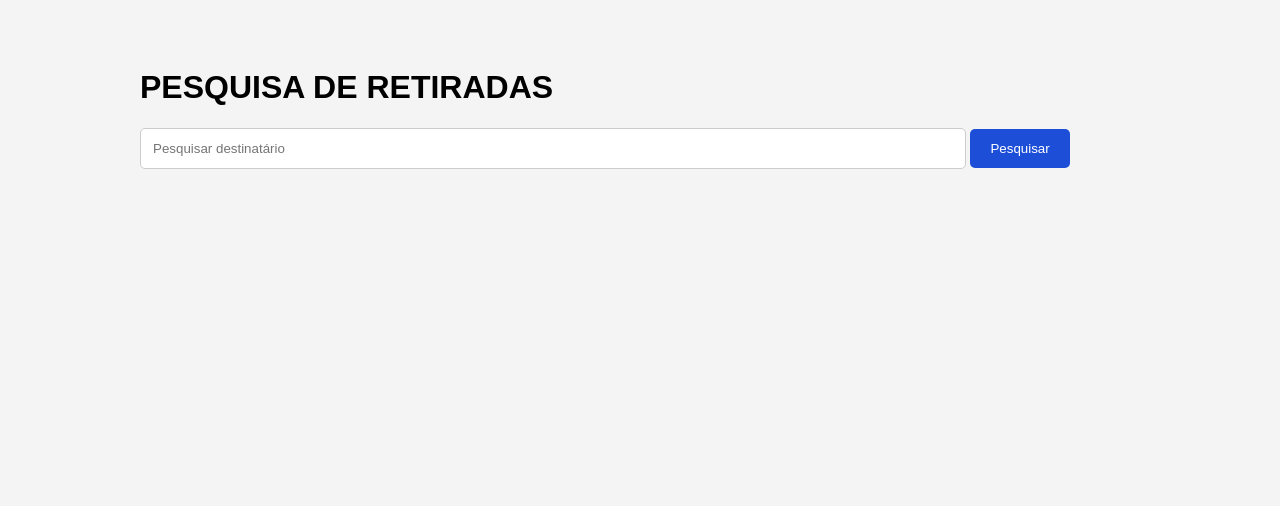
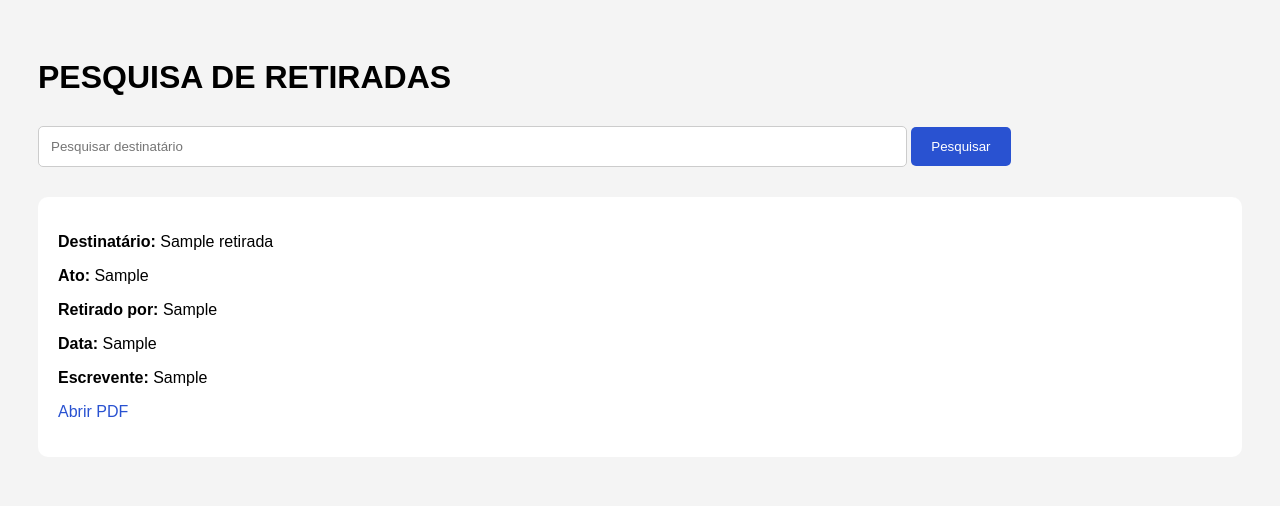
Before and after one commit to puntax23-svg/retiradas-cartorio, a Flask app: page /pesquisa in a window 1280 px wide. Shown: the top 506 px of the page. Run offline with Flask 3, Linux system fonts and the light colour scheme; tables that the repository leaves empty hold one stand-in row (values such as "Sample post").

Commit message:
Update pesquisa.html

```diff
--- a/templates/pesquisa.html
+++ b/templates/pesquisa.html
@@ -5,19 +5,38 @@
 
     <meta charset="UTF-8">
 
-    <title>Pesquisa</title>
+    <title>Pesquisa de Retiradas</title>
 
     <style>
 
         body{
             font-family: Arial;
             background: #f4f4f4;
-            padding: 40px;
+            padding: 30px;
         }
 
-        .container{
-            max-width: 1000px;
-            margin: auto;
+        h1{
+            margin-bottom: 30px;
+        }
+
+        form{
+            margin-bottom: 30px;
+        }
+
+        input{
+            width: 70%;
+            padding: 12px;
+            border: 1px solid #ccc;
+            border-radius: 5px;
+        }
+
+        button{
+            padding: 12px 20px;
+            background: #2952d1;
+            color: white;
+            border: none;
+            border-radius: 5px;
+            cursor: pointer;
         }
 
         .card{
@@ -25,31 +44,11 @@
             padding: 20px;
             margin-bottom: 20px;
             border-radius: 10px;
-            box-shadow: 0 0 5px rgba(0,0,0,0.1);
-        }
-
-        input{
-            width: 80%;
-            padding: 12px;
-            border: 1px solid #ccc;
-            border-radius: 5px;
-        }
-
-        button{
-            padding: 12px 20px;
-            background: #1d4ed8;
-            color: white;
-            border: none;
-            border-radius: 5px;
-            cursor: pointer;
         }
 
         a{
-            display: inline-block;
-            margin-top: 10px;
+            color: #2952d1;
             text-decoration: none;
-            color: #1d4ed8;
-            font-weight: bold;
         }
 
     </style>
@@ -58,18 +57,15 @@
 
 <body>
 
-    <div class="container">
+    <h1>PESQUISA DE RETIRADAS</h1>
 
-        <h1>
-            PESQUISA DE RETIRADAS
-        </h1>
-
-        <form method="GET">
+    <form action="/pesquisa" method="GET">
 
         <input
             type="text"
             name="termo"
             placeholder="Pesquisar destinatário"
+            value="{{ termo }}"
         >
 
         <button type="submit">
@@ -78,46 +74,34 @@
 
     </form>
 
-        <br><br>
-
-        {% for r in retiradas %}
+    {% for item in dados %}
 
     <div class="card">
 
-            <b>PROTOCOLO:</b>
-            {{ r[0] }}
-            <br><br>
+        <p><b>Destinatário:</b> {{ item[1] }}</p>
 
-            <b>DESTINATÁRIO:</b>
-            {{ r[1] }}
-            <br><br>
+        <p><b>Ato:</b> {{ item[2] }}</p>
 
-            <b>ATO:</b>
-            {{ r[2] }}
-            <br><br>
+        <p><b>Retirado por:</b> {{ item[3] }}</p>
 
-            <b>RETIRADO POR:</b>
-            {{ r[3] }}
-            <br><br>
+        <p><b>Data:</b> {{ item[4] }}</p>
 
-            <b>DATA:</b>
-            {{ r[4] }}
-            <br><br>
+        <p><b>Escrevente:</b> {{ item[5] }}</p>
 
-            <b>ESCREVENTE:</b>
-            {{ r[5] }}
-            <br><br>
+        {% if item[6] %}
 
-            <a href="/pdf/{{ r[6] }}" target="_blank">
-                ABRIR PDF
+        <p>
+            <a href="/uploads/{{ item[6] }}" target="_blank">
+                Abrir PDF
             </a>
+        </p>
+
+        {% endif %}
 
     </div>
 
     {% endfor %}
 
-    </div>
-
 </body>
 
 </html>
```
Lines whose indentation alone changed are shown as unchanged.
